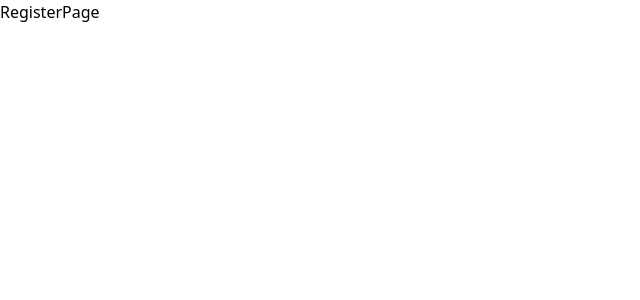
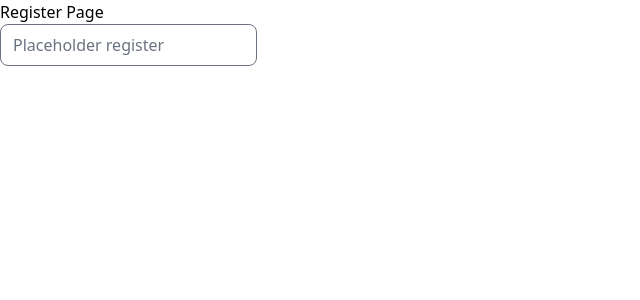
Before and after one commit to ronywahyuu/capstone-fe, a React (Vite) app: page /register in a window 1280 px wide. Shown: the top 300 px of the page, without its empty margins (0-640 px from the left). Built offline with nearby package versions, Linux system fonts and the light colour scheme.

Commit message:
add contoh props

```diff
--- a/src/components/input.jsx
+++ b/src/components/input.jsx
@@ -1,8 +1,10 @@
 import React from 'react'
 
-const Input = () => {
+const Input = ({placeholder}) => {
   return (
-    <div>Input</div>
+    <div>
+      <input type="text" className='border rounded-lg' placeholder={placeholder} />
+    </div>
   )
 }
 
--- a/src/pages/auth/login.jsx
+++ b/src/pages/auth/login.jsx
@@ -1,8 +1,12 @@
+import Input from "../../components/input";
 
 const LoginPage = () => {
   return (
     <section className="bg-white">
       <div>Login Page</div>
+
+      {/* ini input component */}
+      <Input placeholder="Placeholder login"/>
     </section>
   );
 };
--- a/src/pages/auth/register.jsx
+++ b/src/pages/auth/register.jsx
@@ -1,5 +1,12 @@
+import Input from "../../components/input";
+
 const RegisterPage = () => {
-  return <div>RegisterPage</div>;
+  return (
+    <div className="">
+      <h1>Register Page</h1>
+      <Input placeholder="Placeholder register" />
+    </div>
+  );
 };
 
 export default RegisterPage;
```
